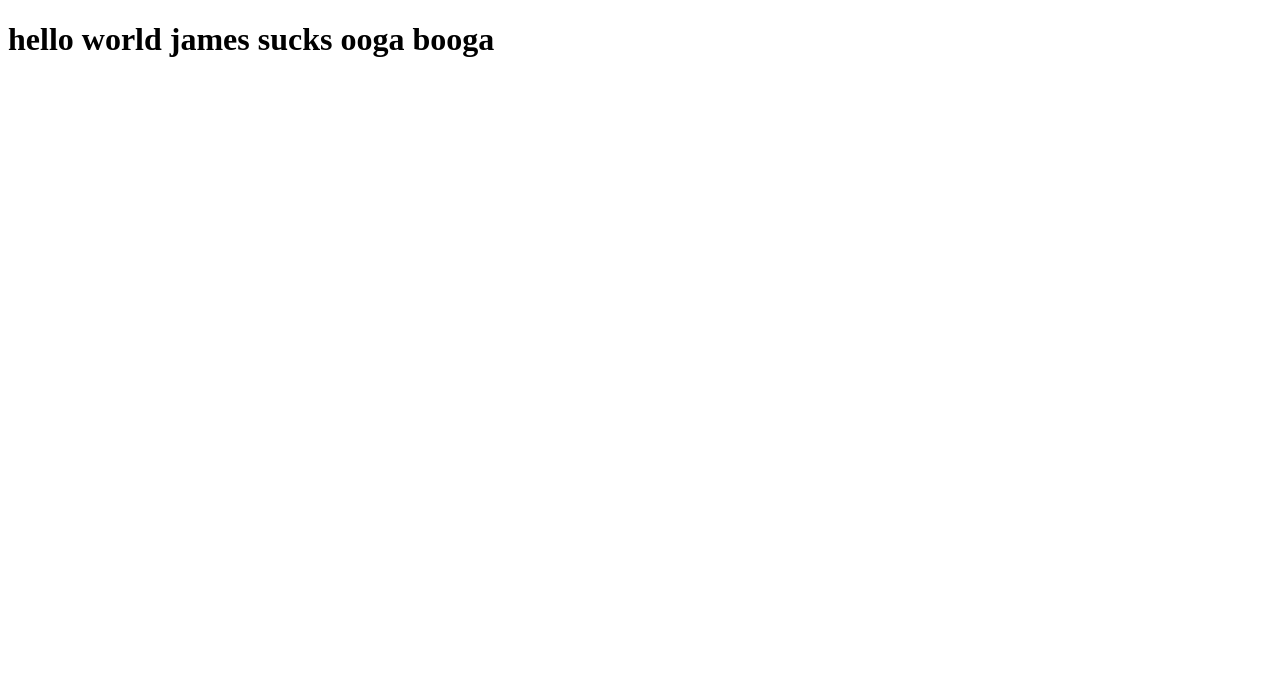
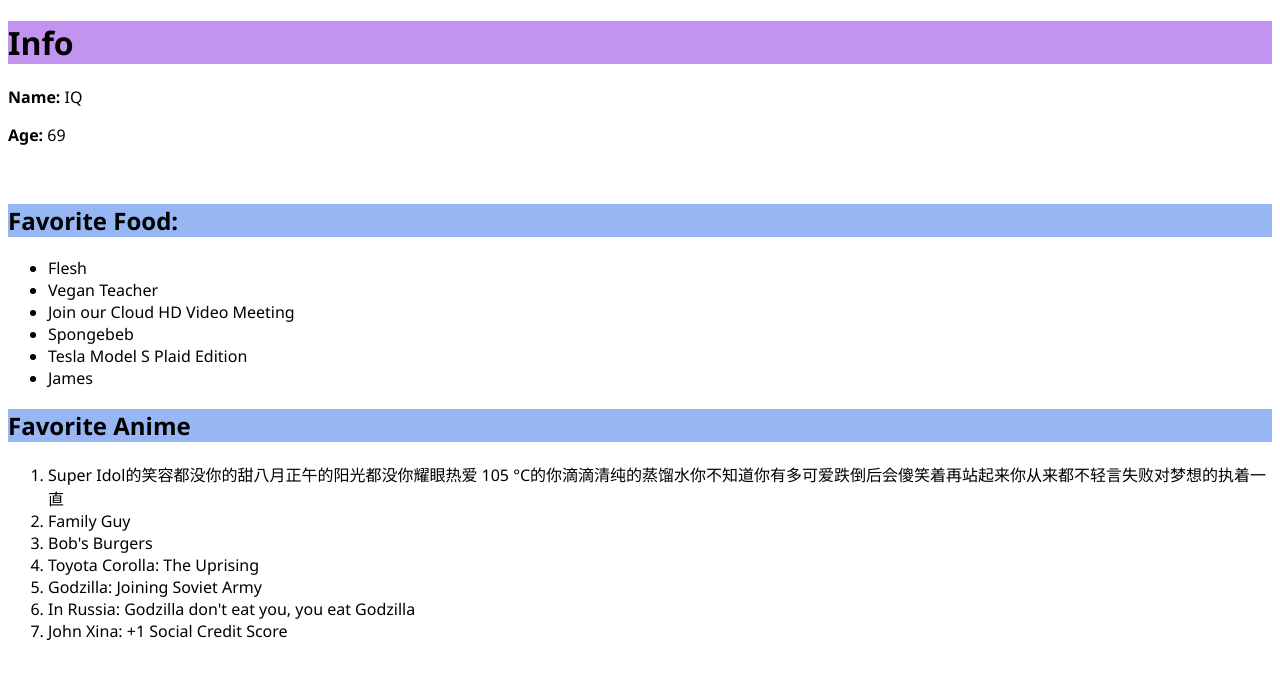
Before and after one commit to Scique/lecodingclass, a plain HTML site: page index.html in a window 1280 px wide. Drawn offline with Linux system fonts and the light colour scheme.

Commit message:
bing bam boom 1st class ezy

```diff
--- a/index.html
+++ b/index.html
@@ -5,8 +5,40 @@
     <meta http-equiv="X-UA-Compatible" content="IE=edge">
     <meta name="viewport" content="width=device-width, initial-scale=1.0">
     <title>Document</title>
+    <style>
+        *{
+            font-family: 'Segoe UI', Tahoma, Geneva, Verdana, sans-serif;
+        }
+        h2{
+            font-weight: bold;
+            background-color: rgba(119, 162, 241, 0.774);
+        }
+    </style>
 </head>
 <body>
-    <h1>hello world james sucks ooga booga</h1>
+    <h1 style="background: rgba(137, 43, 226, 0.507);">Info</h1>
+    <p><strong>Name:</strong> IQ</p>
+    <p><strong>Age: </strong> 69</p>
+    <br>
+    <h2>Favorite Food:</h2>
+    <ul>
+        <li>Flesh</li>
+        <li>Vegan Teacher</li>
+        <li>Join our Cloud HD Video Meeting</li>
+        <li>Spongebeb</li>
+        <li>Tesla Model S Plaid Edition</li>
+        <li>James</li>
+    </ul>
+    <h2>Favorite Anime</h2>
+    <ol>
+        <li>Super Idol的笑容都没你的甜八月正午的阳光都没你耀眼热爱 105 °C的你滴滴清纯的蒸馏水你不知道你有多可爱跌倒后会傻笑着再站起来你从来都不轻言失败对梦想的执着一直</li>
+        <li>Family Guy</li>
+        <li>Bob's Burgers</li>
+        <li>Toyota Corolla: The Uprising</li>
+        <li>Godzilla: Joining Soviet Army</li>
+        <li>In Russia: Godzilla don't eat you, you eat Godzilla</li>
+        <li>John Xina: +1 Social Credit Score</li>
+
+    </ol>
 </body>
 </html>
```
